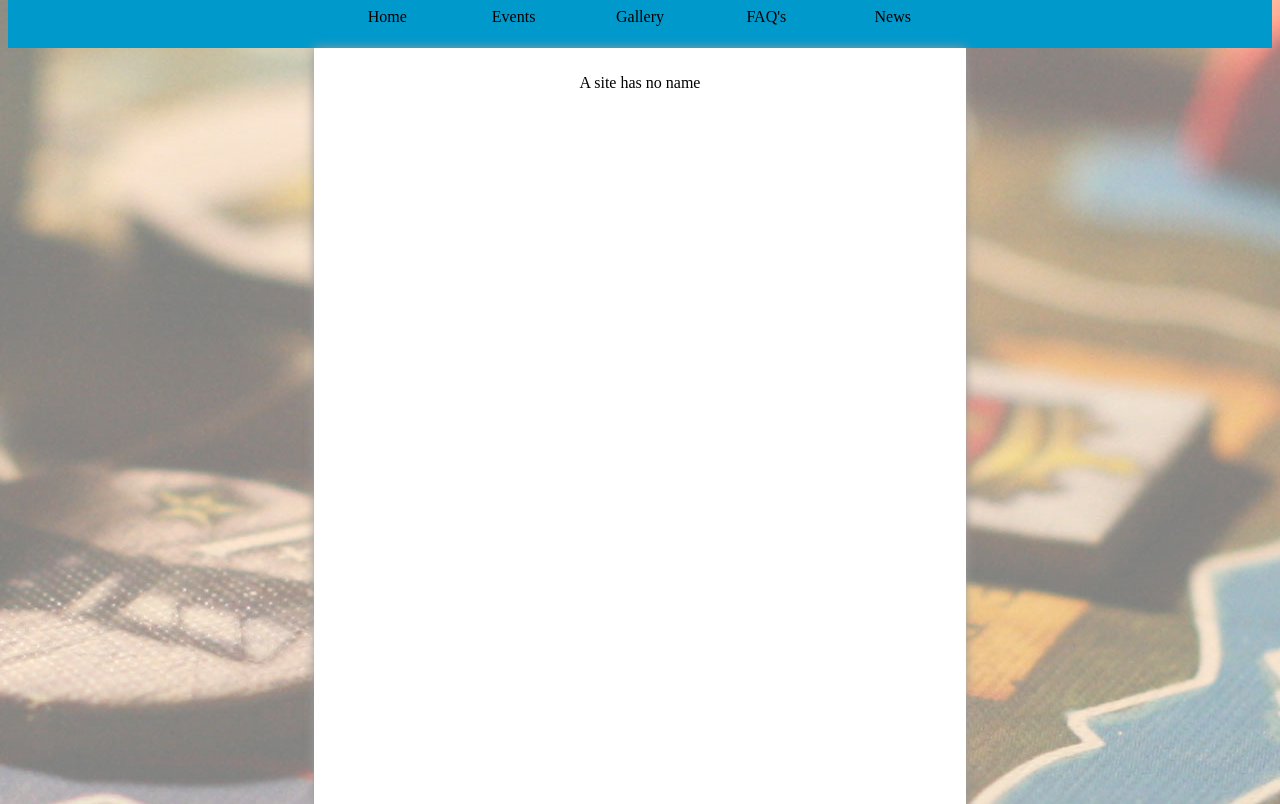
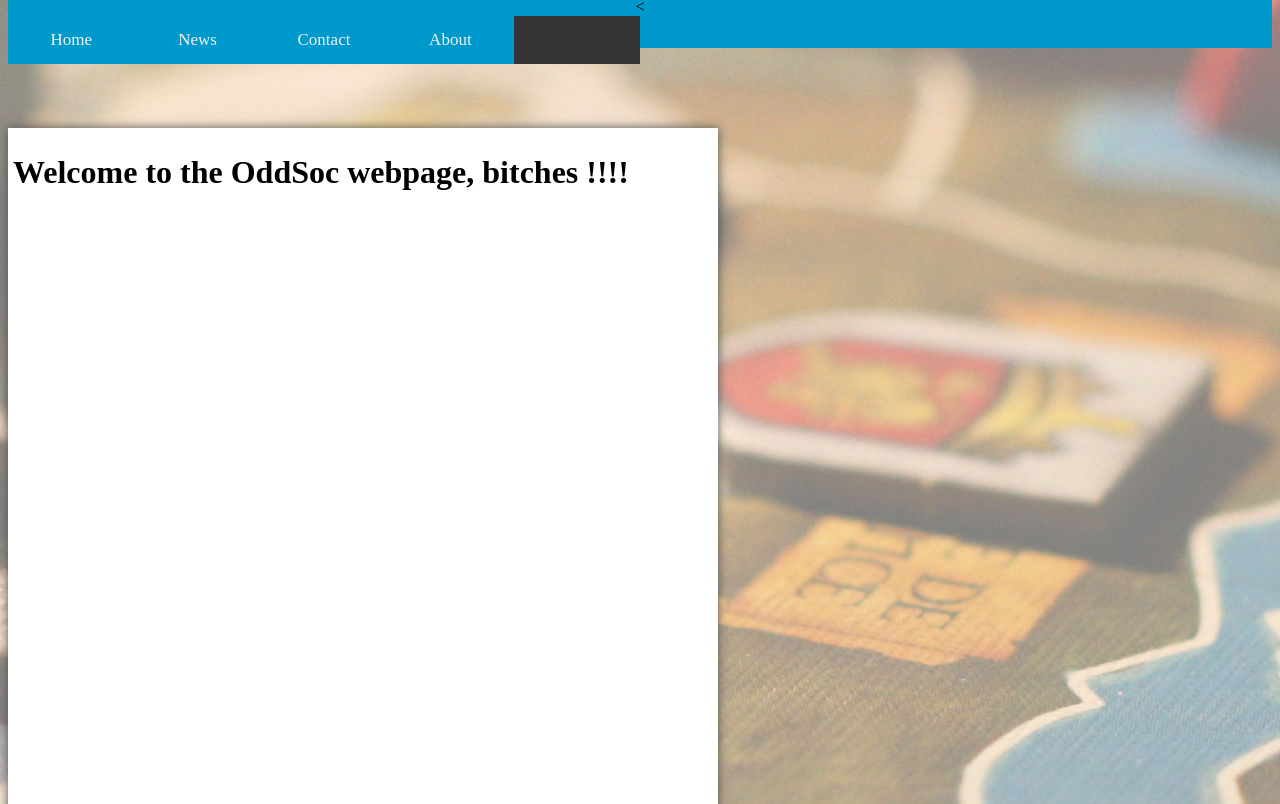
Before and after one commit to chris-jan-dudley/OddSoc, a plain HTML site: page index.html in a window 1280 px wide. Shown: the top 804 px of the page. Drawn offline with Linux system fonts and the light colour scheme.

Commit message:
added center white box thingy
chris is bae again

```diff
--- a/index.html
+++ b/index.html
@@ -9,19 +9,32 @@
 <body>
 
 <header>
-	<ul>
-    	<li>Home</li>
-        <li>Events</li>
-        <li>Gallery</li>
-        <li>FAQ's</li>
-        <li>News</li>
-	</ul>
+	<<ul class="topnav" id="myTopnav">
+  <li><a href="#home">Home</a></li>
+  <li><a href="#news">News</a></li>
+  <li><a href="#contact">Contact</a></li>
+  <li><a href="#about">About</a></li>
+  <li class="icon">
+    <a href="javascript:void(0);" onclick="myFunction()">&#9776;</a>
+  </li>
+</ul>
 </header>
 
 <div class="center_div">
-<p>A site has no name </p>
+<h1 class="heading">Welcome to the OddSoc webpage, bitches !!!!  </h1>
 
 </div>
+<script>
+function myFunction() {
+    var x = document.getElementById("myTopnav");
+    if (x.className === "topnav") {
+        x.className += " responsive";
+    } else {
+        x.className = "topnav";
+    }
+}
+</script>
+
 
 </body>
 </html>
--- a/styles.css
+++ b/styles.css
@@ -36,14 +36,17 @@ header ul li{
 }
 
 .center_div{
-	width:50%;
-	height:1000px;;
-	margin:auto;
-	padding:10px;
+	margin: 0 auto;
+	width:80%;
+	max-width: 700px;
+	height: 900px;
+	margin-top: 80px;
+	margin-bottom: -50px;
+	background-color: #FFFFFF;
+	box-shadow: 0px 0px 10px #535353;
+	padding:5px;
 	clear:both;
-	text-align:center;
-	box-shadow: 0px 0px 10px #999;
-	background-color:#FFF;
+	display: inline-block;
 }
 
 /* Remove margins and padding from the list, and add a black background color */
```
